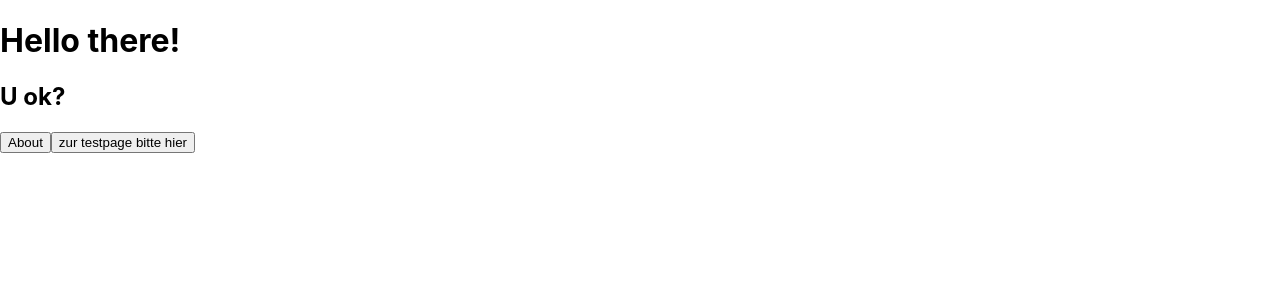
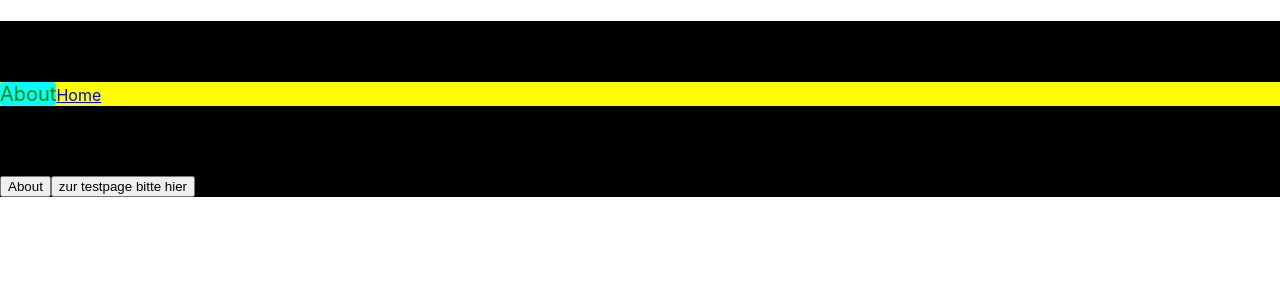
Before and after one commit to moejo-the-jojo/zwischenwebsite, a React (Create React App) app: page / in a window 1280 px wide. Shown: the top 300 px of the page. Built offline with nearby package versions, Linux system fonts and the light colour scheme.

Commit message:
played around with styles, navbar

```diff
--- a/src/App.css
+++ b/src/App.css
@@ -1,38 +1,23 @@
-.App {
-  text-align: center;
+#app {
+  background-color: black;
 }
 
-.App-logo {
-  height: 40vmin;
-  pointer-events: none;
+#root {
+  background-color: black;
 }
 
-@media (prefers-reduced-motion: no-preference) {
-  .App-logo {
-    animation: App-logo-spin infinite 20s linear;
-  }
+#navbarz {
+  background-color: yellow;
 }
 
-.App-header {
-  background-color: #282c34;
-  min-height: 100vh;
-  display: flex;
-  flex-direction: column;
-  align-items: center;
-  justify-content: center;
-  font-size: calc(10px + 2vmin);
-  color: white;
+.myFirstLink {
+  text-decoration: none;
+  font-size: 20px;
+  color: green;
+  border-radius: 4px;
+  background-color: aqua;
 }
 
-.App-link {
-  color: #61dafb;
+.myFirstLink:hover {
+  color: blue;
 }
-
-@keyframes App-logo-spin {
-  from {
-    transform: rotate(0deg);
-  }
-  to {
-    transform: rotate(360deg);
-  }
-}
--- a/src/App.js
+++ b/src/App.js
@@ -4,12 +4,14 @@ import About from './components/About';
 import {Route, Routes, BrowserRouter} from "react-router-dom";
 import Home from './components/Home';
 import UeberUns from './components/Ueber-uns';
+import Navbar from './components/Navbar';
 
 function App() {
   return (
     <>
-    <BrowserRouter>
+    <BrowserRouter id="browwz">
       <h1>Hello there!</h1>
+      <Navbar />
       <Routes>
         <Route exact path='/' element={<Home />} />
         <Route exact path="/about" element={<About />} />
--- /dev/null
+++ b/src/components/Navbar.js
@@ -0,0 +1,16 @@
+import { NavLink } from "react-router-dom";
+
+const Navbar = (props) => {
+    return (
+        <div id="navbarz">
+            <NavLink to="/about" className="myFirstLink">
+                About
+            </NavLink>
+            <NavLink to="/">
+                Home
+            </NavLink>
+        </div>
+    )
+}
+
+export default Navbar;
--- a/src/index.js
+++ b/src/index.js
@@ -7,7 +7,7 @@ import reportWebVitals from './reportWebVitals';
 const root = ReactDOM.createRoot(document.getElementById('root'));
 root.render(
   <React.StrictMode>
-    <App />
+    <App id="app"/>
   </React.StrictMode>
 );
 
```
